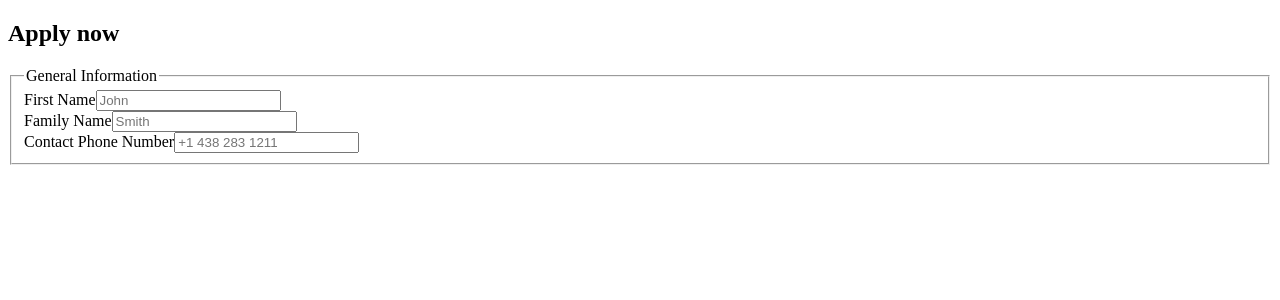
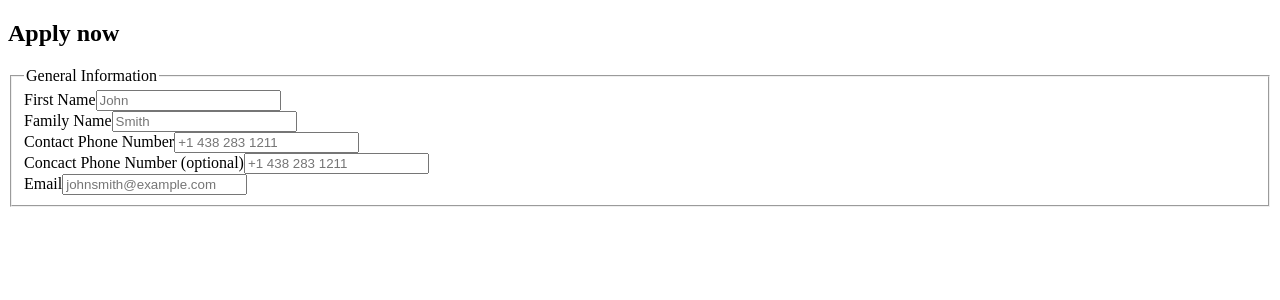
Before and after one commit to ralberrto/cv-project, a React (Create React App) app: page / in a window 1280 px wide. Shown: the top 300 px of the page. Built offline with nearby package versions, Linux system fonts and the light colour scheme; the HTML template or start-up script is replaced by a standard one.

Commit message:
Add appropriate classes to InputComponents

```diff
--- a/src/App.js
+++ b/src/App.js
@@ -4,16 +4,18 @@ import './App.css';
 class App extends React.Component {
   render() {
 
-    const generalInfoChildren = [
-      <LabelledInput type='text' label='First Name' name='first_name' placeholder='John' required={true} />,
-      <LabelledInput type='text' label='Family Name' name='family_name' placeholder='Smith' required={false} />,
-      <LabelledInput type='tel' label='Contact Phone Number' name='phone_number1' placeholder='+1 438 283 1211' required={true} />
+    const generalInfoInputs = [
+      <LabelledInput type='text' key='first_name' label='First Name' name='first_name' placeholder='John' required={true} />,
+      <LabelledInput type='text' key='family_name' label='Family Name' name='family_name' placeholder='Smith' required={true} />,
+      <LabelledInput type='tel' key='phone_number' label='Contact Phone Number' name='phone_number' placeholder='+1 438 283 1211' required={true} />,
+      <LabelledInput type='tel' key='phone_number2' label='Concact Phone Number (optional)' name='phone_number2' placeholder='+1 438 283 1211' required={false} />,
+      <LabelledInput type='email'key='email' label='Email' name='email' placeholder='johnsmith@example.com' required={true} />,
     ];
 
     return (
       <div className="App">
         <h2>Apply now</h2>
-        <FieldSet legend='General Information' childInputs={generalInfoChildren} />
+        <FieldSet legend='General Information' childInputs={generalInfoInputs} />
       </div>
     );
   };
@@ -34,10 +36,10 @@ class FieldSet extends React.Component {
 class LabelledInput extends React.Component {
   render() {
     let { type, label, name, placeholder, required } = { ...this.props };
-    return(
-      <div className='text-input-container'>
-        <label htmlFor={name} className='text-input-label'>{label}</label>
-        <input type={type} id={name} type='text' className='text-input' placeholder={placeholder} required={required}/>
+    return (
+      <div className={`${type}-input-container`}>
+        <label htmlFor={name} className={`${type}-input-label`}>{label}</label>
+        <input type={type} id={name} className={`${type}-input`} placeholder={placeholder} required={required}/>
       </div>
     );
   }
```
